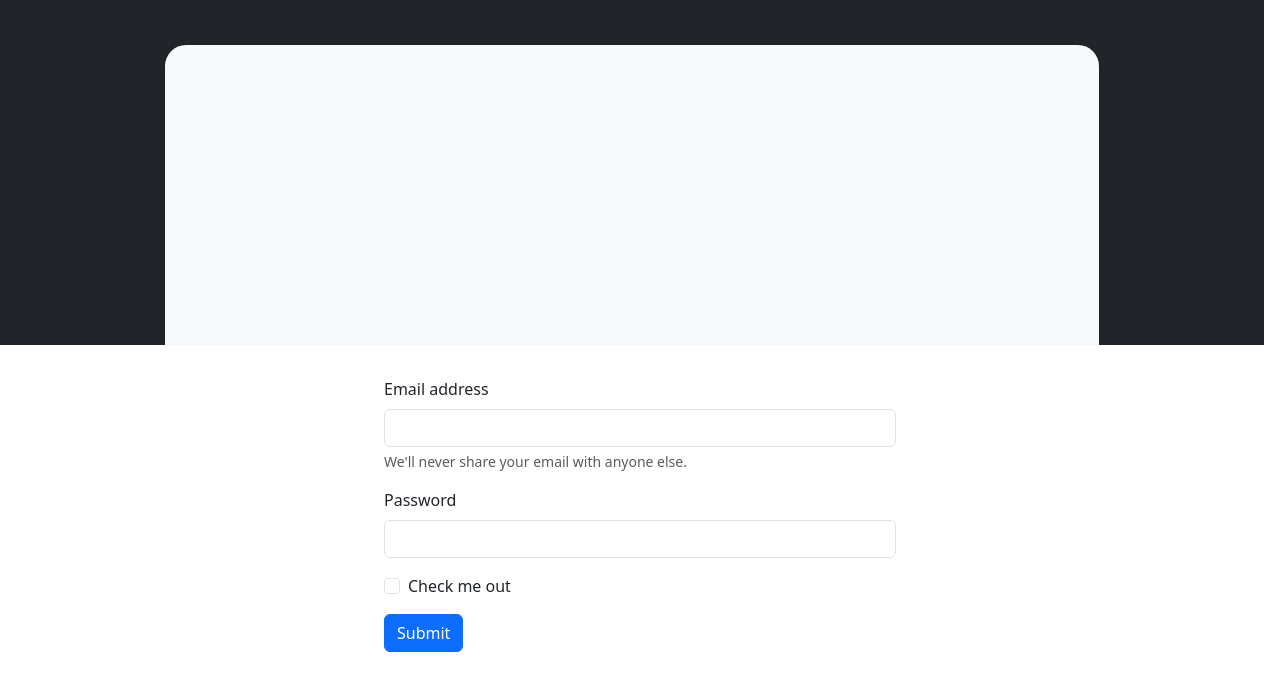
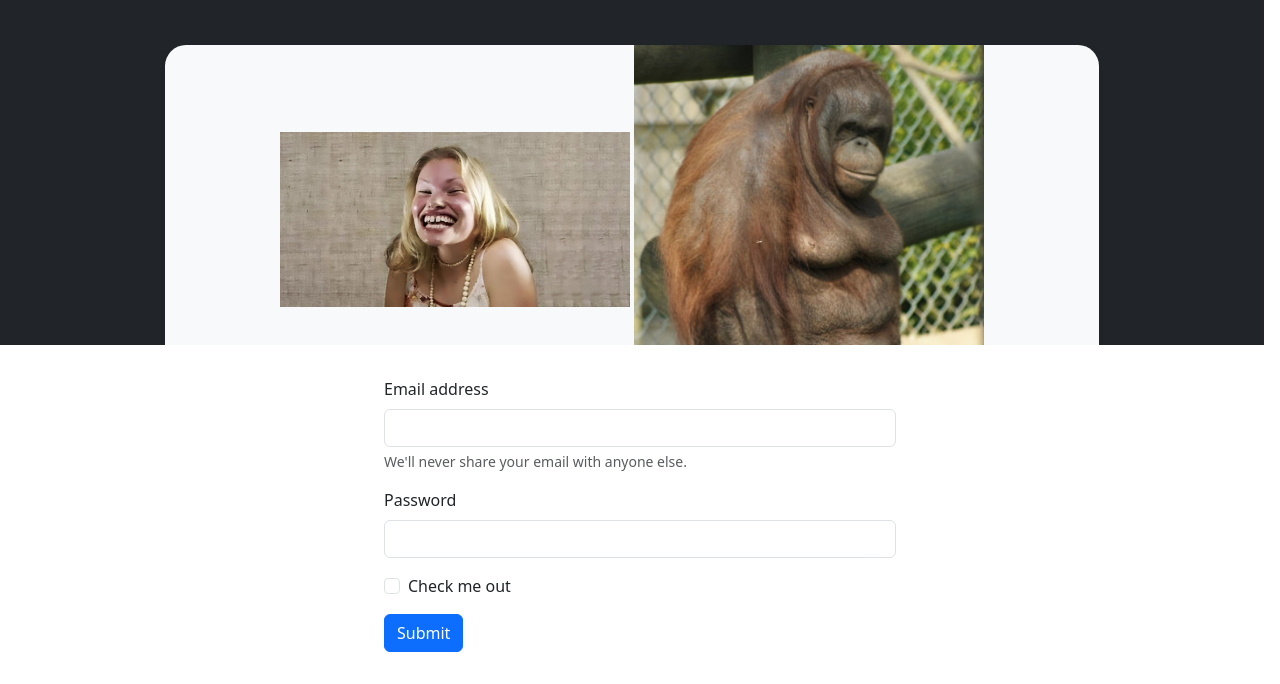
Before and after one commit to kirkdouglasouza/Vou-te-comer, a plain HTML site: page index.html in a window 1280 px wide. Shown: the part 179-863 px from the top of the page. Drawn offline with nearby package versions, Linux system fonts and the light colour scheme.

Commit message:
Update index.html

```diff
--- a/index.html
+++ b/index.html
@@ -20,9 +20,9 @@
       </div>
       <div class="bg-light shadow-sm mx-auto" style="width: 80%; height: 300px; border-radius: 21px 21px 0 0;">
     <div>
-        <img src="../KD/img/R.jpg" alt="">
-        <img src="../KD/img/R (1).jpg" alt="">
-        <img style="width: 282px;" src="../KD/img/R (2).jpg" alt="">
+        <img src="../img/R.jpg" alt="">
+        <img src="../img/R (1).jpg" alt="">
+        <img style="width: 282px;" src="../img/R (2).jpg" alt="">
     </div>
     </div>
     </div>
```
